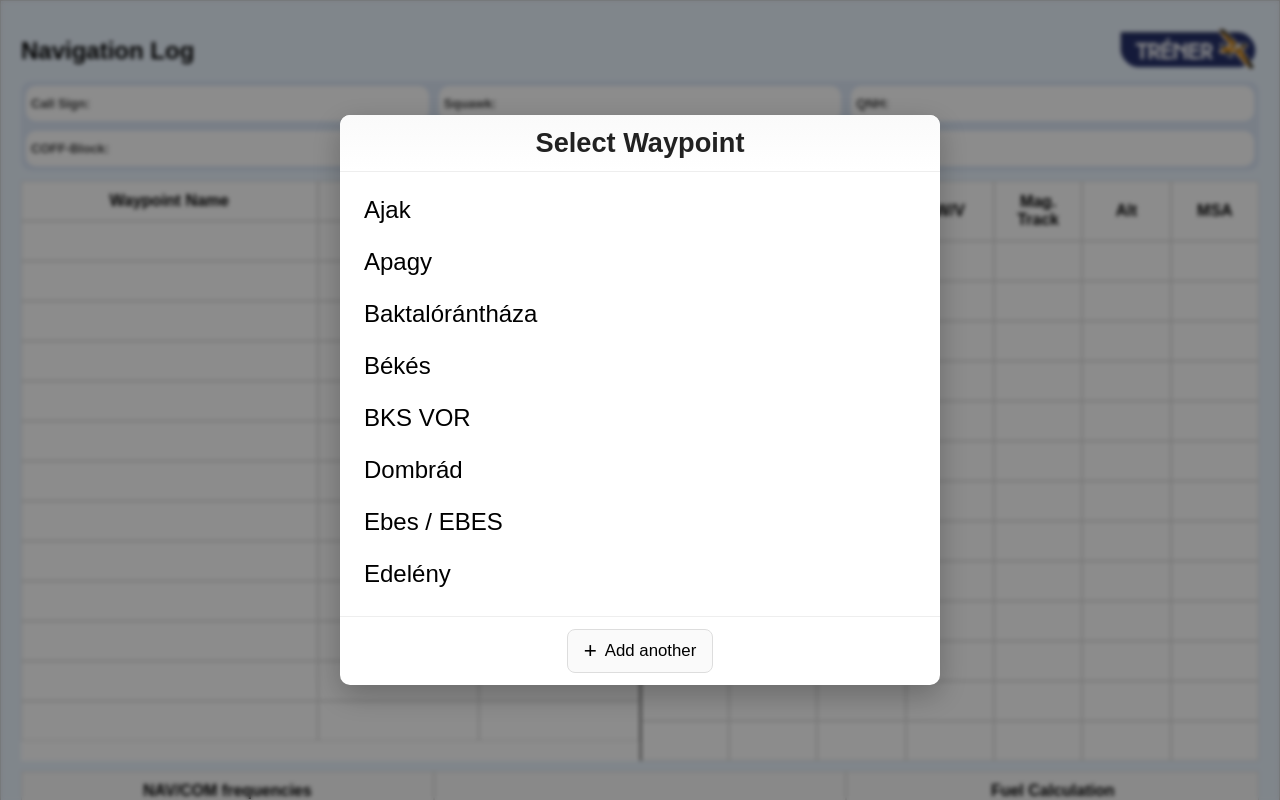
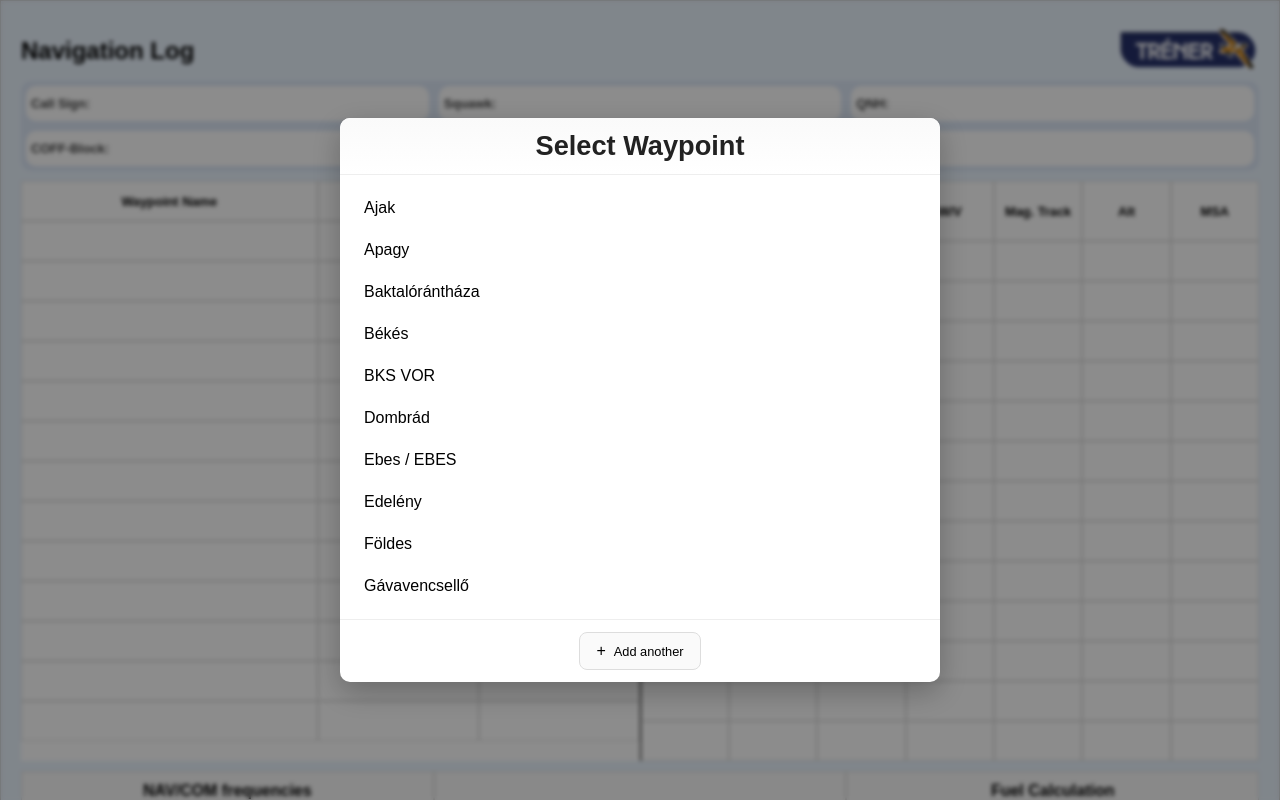
Before and after one commit to fehertoypeter/NavigationLogT, a React (Create React App) app: page / in a window 1280 px wide. Both pictures are taken after a click on the element 169 px from the left and 241 px from the top of the page. Shown: the top 800 px of the page. Built offline with nearby package versions, Linux system fonts and the light colour scheme; a web font is replaced by a local one.

Commit message:
font size2

```diff
--- a/src/components/Calculator/FlightLog.js
+++ b/src/components/Calculator/FlightLog.js
@@ -594,7 +594,7 @@ const NavigationLog = () => {
                         background: "transparent",
                         cursor: "pointer",
                         borderRadius: 6,
-                        fontSize: "1.5rem",
+                        fontSize: "1rem",
                       }}
                     >
                       {wp}
@@ -620,14 +620,14 @@ const NavigationLog = () => {
                   alignItems: "center",
                   gap: 8,
                   padding: "10px 16px",
-                  fontSize: "1.05rem",
+                  fontSize: "0.8rem",
                   borderRadius: 8,
                   border: "1px solid #ddd",
                   background: "#fafafa",
                   cursor: "pointer",
                 }}
               >
-                <span style={{ fontSize: "1.4rem", lineHeight: 1 }}>+</span> Add
+                <span style={{ fontSize: "1rem", lineHeight: 1 }}>+</span> Add
                 another
               </button>
             </div>
--- a/src/components/Calculator/NavigationLog.css
+++ b/src/components/Calculator/NavigationLog.css
@@ -78,6 +78,7 @@
   flex-direction: column;
   width: 50%;
   background: white;
+  font-size: 0.8rem;
 }
 
 .row {
@@ -261,3 +262,6 @@ img.wind-correction-img {
   height: 100%;
   padding: 20px;
 }
+.cell.header-text {
+  font-size: 0.8rem !important;
+}
```
